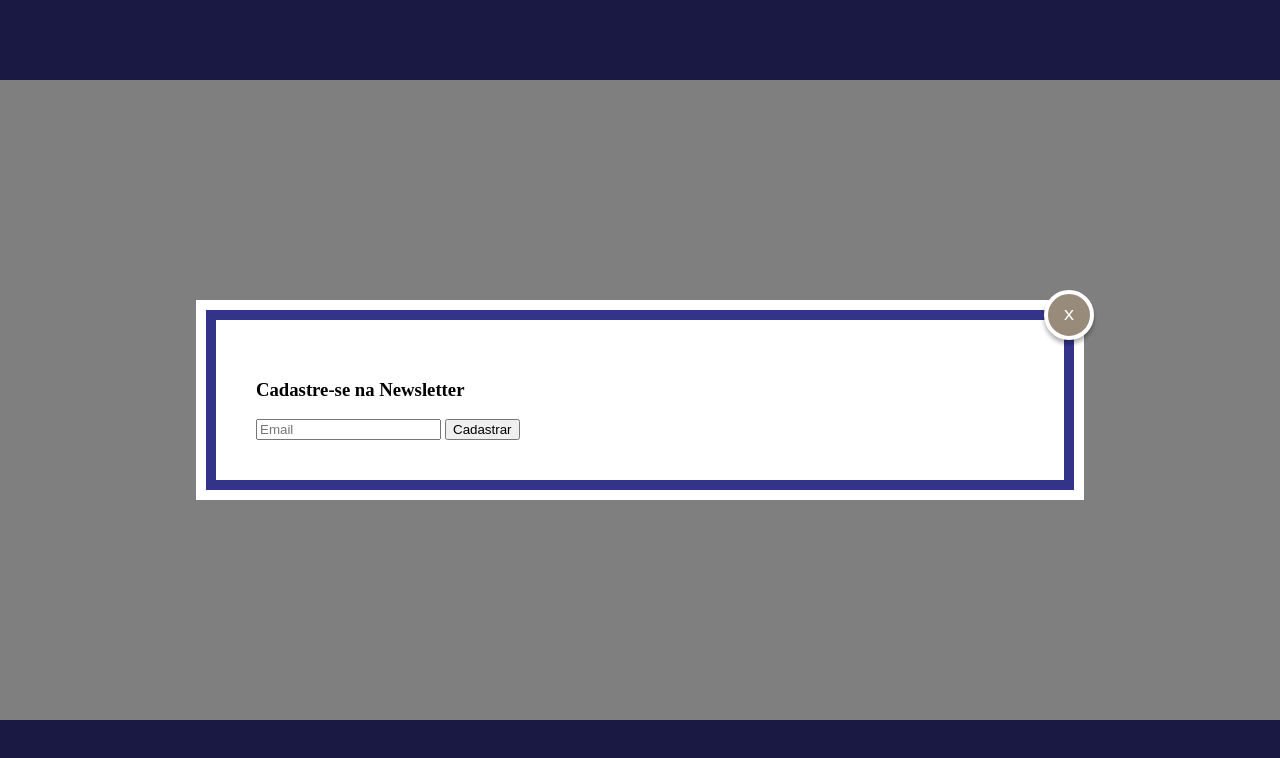
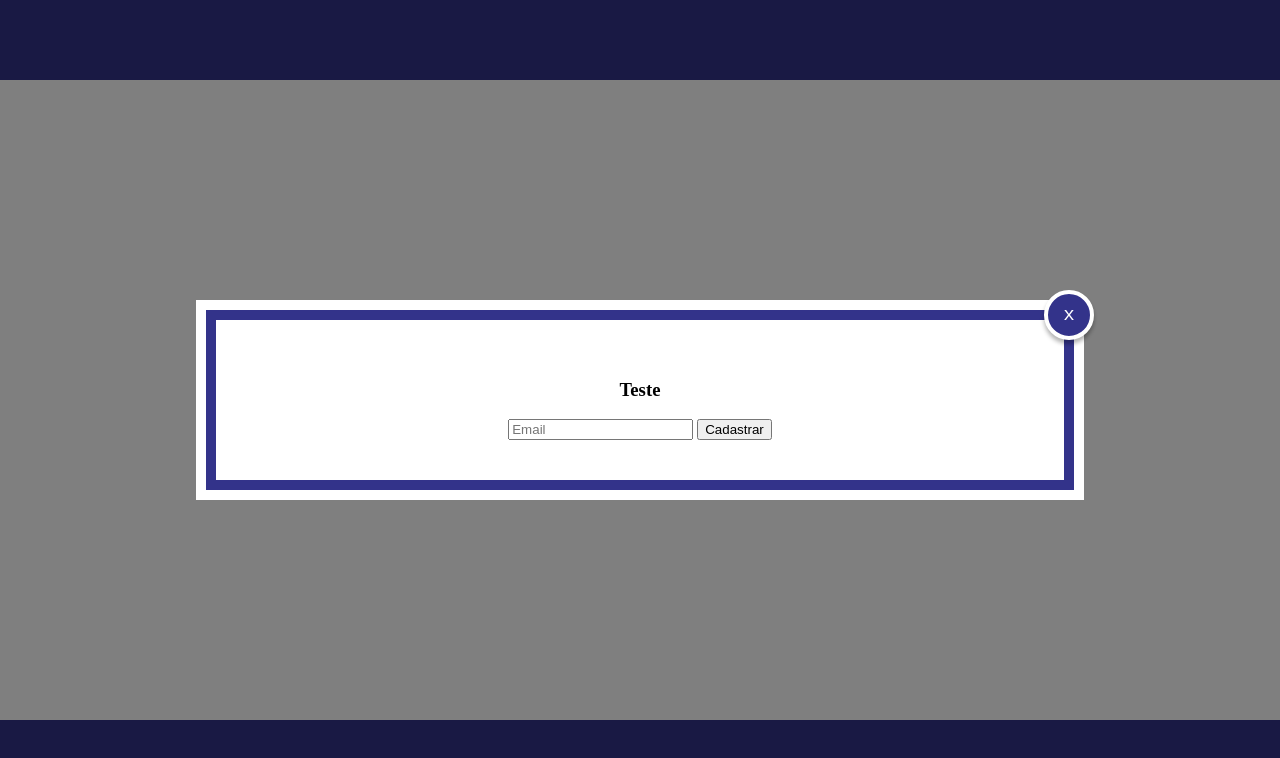
Before and after one commit to jaovic/modal, a plain HTML site: page index.html in a window 1280 px wide. Both pictures are taken after a click on the element 639 px from the left and 400 px from the top of the page. Drawn offline with Linux system fonts and the light colour scheme; a web font is replaced by a local one.

Commit message:
correções

```diff
--- a/index.html
+++ b/index.html
@@ -21,7 +21,7 @@
 	<div id="modal-promocao" class="modal-container">
 		<div class="modal">
 			<button class="fechar">x</button>
-			<h3 class="subtitulo">Cadastre-se na Newsletter</h3>
+			<h3 class="subtitulo">Teste</h3>
 			<form>
 				<input type="text" class="input" placeholder="Email">
 				<input type="button" class="button" value="Cadastrar">
--- a/style.css
+++ b/style.css
@@ -46,6 +46,7 @@ footer{
     border: 10px solid rgb(51, 51, 138);
     box-shadow: 0 0 0 10px white;
     position: relative;
+    text-align: center;
 }
 
 @keyframes modal {
@@ -72,7 +73,7 @@ footer{
     height: 50px;
     border-radius: 50%;
     border: 4px solid white;
-    background: #988b7a;
+    background: rgb(51, 51, 138);
     color: white;
     font-family: "PT Mono", monospace;
     cursor: pointer;
```
